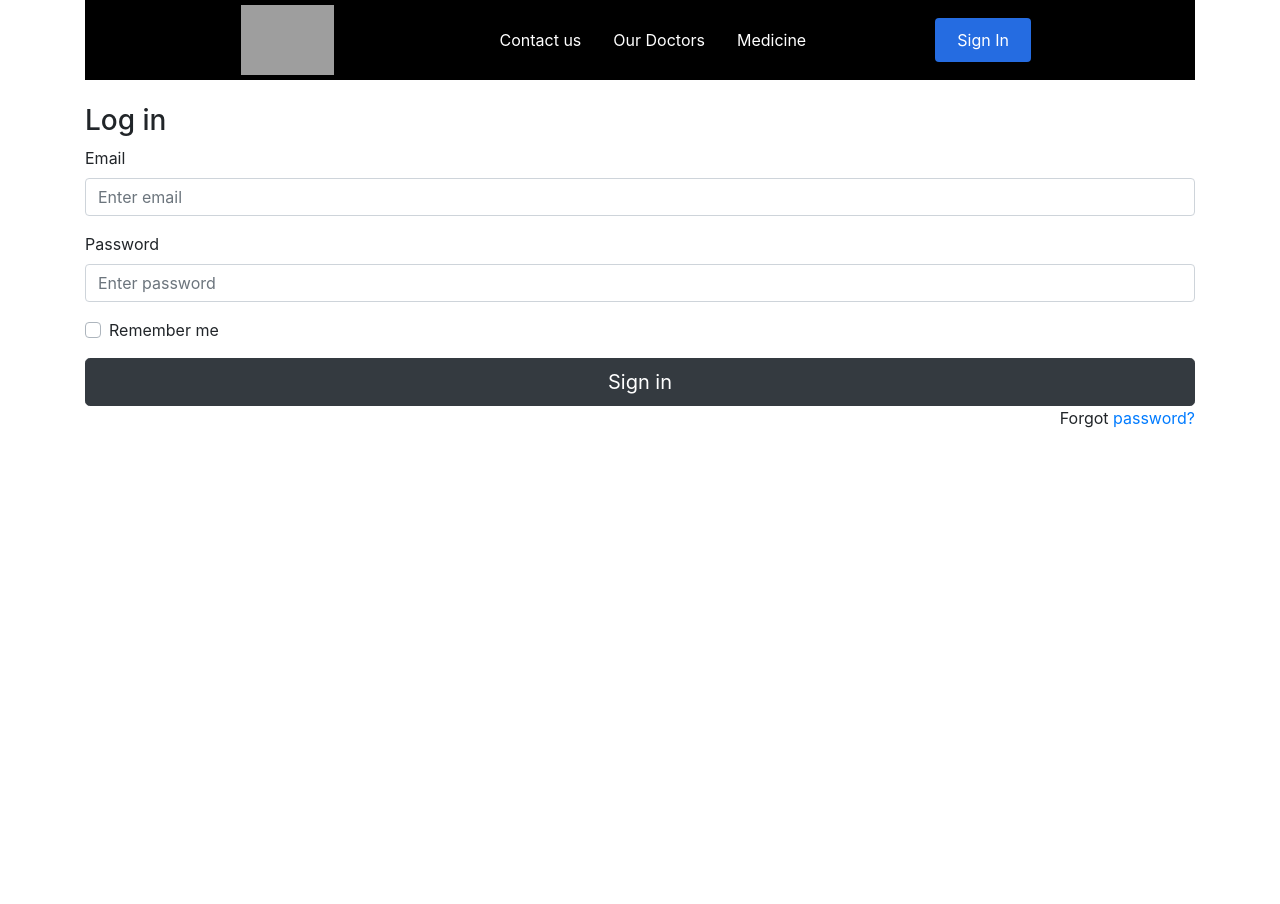
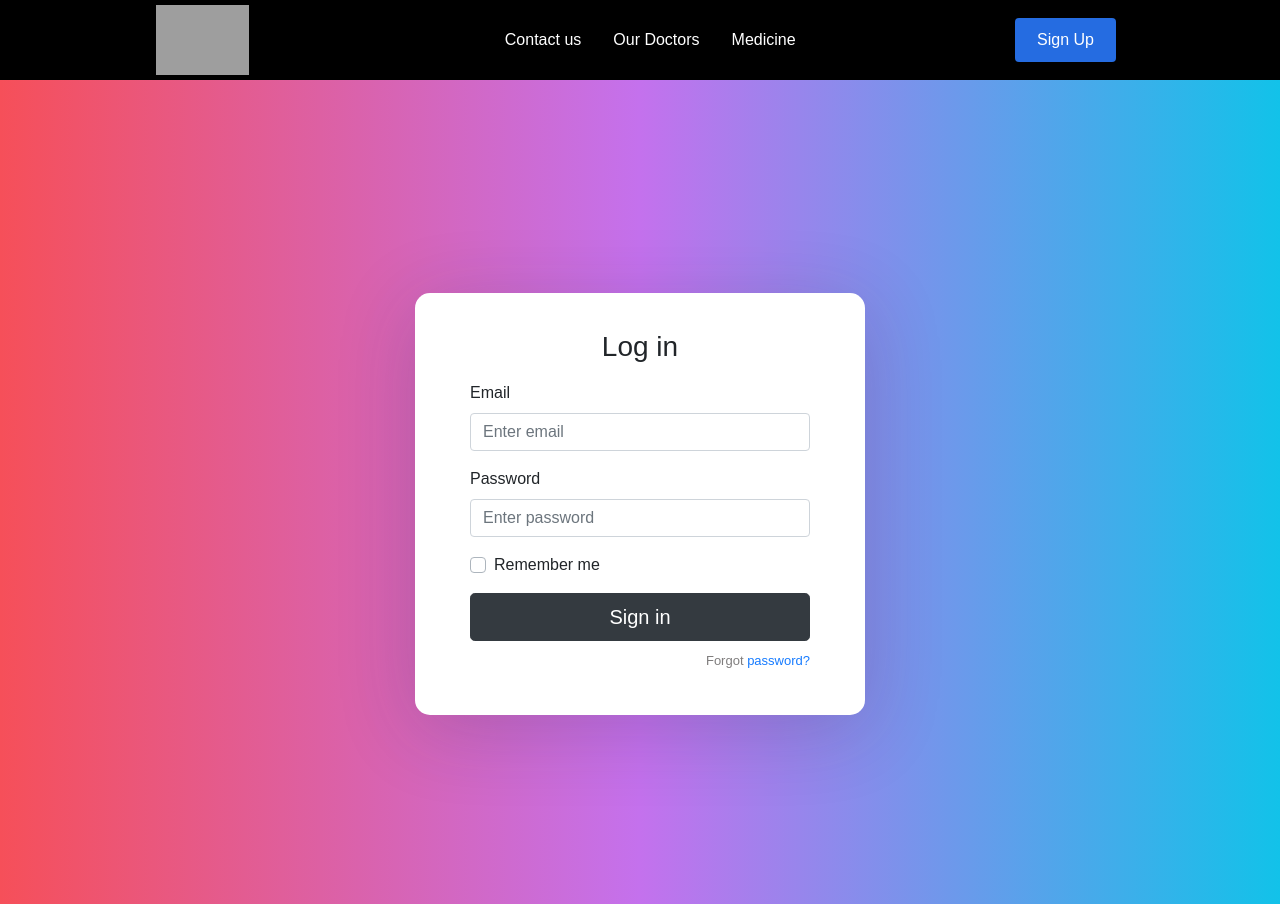
Before and after one commit to TushakarSid/HospitalManagementSystem, a React (Create React App) app: page /login in a window 1280 px wide. Before the commit the page ends 800 px from the top, so only its background shows below. Built offline with nearby package versions, Linux system fonts and the light colour scheme; grey boxes are pictures that could not be loaded.

Commit message:
Styling login and signup component

```diff
--- a/src/App.js
+++ b/src/App.js
@@ -1,6 +1,7 @@
 import React from 'react';
 import '../node_modules/bootstrap/dist/css/bootstrap.min.css';
-import { BrowserRouter as Router, Route} from "react-router-dom";
+import { BrowserRouter as Router, Route } from "react-router-dom";
+import './index.css';
 
 import Mainbar from "./components/Navbar/index.component"
 import Navbar from "./components/navbar.component"
@@ -15,16 +16,22 @@ import SignUp from "./components/signup.component";
 function App() {
   return (
     <Router>
-      <div className="container">
-      <Mainbar />
-      <br/>
-      {/* <Route path="/" component={Mainbar} /> */}
-      <Route path="/list" component={AppointmentList}/>
+      <div className="App">
+        <Mainbar />
+        <br />
+        {/* <Route path="/" component={Mainbar} /> */}
+        {/* <Route path="/list" component={AppointmentList}/>
       <Route path="/edit/:id" component={EditAppointment} />
       <Route path="/create" component={CreateAppointment} />
-      <Route path="/user" component={CreateDoctor} />
-      <Route path="/login" component={Login} />
-      <Route path="/signup" component={SignUp} />
+      <Route path="/user" component={CreateDoctor} /> */}
+
+        <div className="outer">
+          <div className="inner">
+            <Route path="/login" component={Login} />
+            <Route path="/signup" component={SignUp} />
+          </div>
+        </div>
+
       </div>
     </Router>
   );
--- a/src/components/Navbar/index.component.js
+++ b/src/components/Navbar/index.component.js
@@ -28,8 +28,8 @@ const Navbar = () => {
                     </NavLink>
                 </NavMenu>
             <NavBtn>
-                <NavBtnLink to="/login">
-                    Sign In
+                <NavBtnLink to="/SignUp">
+                    Sign Up
                 </NavBtnLink>
             </NavBtn>
             </Nav>
--- a/src/components/signup.component.js
+++ b/src/components/signup.component.js
@@ -28,7 +28,7 @@ export default class SignUp extends Component {
 
                 <button type="submit" className="btn btn-dark btn-lg btn-block">Register</button>
                 <p className="forgot-password text-right">
-                    Already registered <a href="#">log in?</a>
+                    Already registered <a href="/login">log in?</a>
                 </p>
             </form>
         );
--- a/src/index.css
+++ b/src/index.css
@@ -11,3 +11,75 @@ code {
   font-family: source-code-pro, Menlo, Monaco, Consolas, "Courier New",
     monospace;
 }
+
+
+* {
+  box-sizing: border-box;
+}
+
+body {
+  min-height: 100vh;
+  display: flex;
+  font-weight: 400;
+  font-family: sans-serif;
+  background: #12c2e9;  /* fallback for old browsers */
+  background: -webkit-linear-gradient(to right, #f64f59, #c471ed, #12c2e9);  /* Chrome 10-25, Safari 5.1-6 */
+  background: linear-gradient(to right, #f64f59, #c471ed, #12c2e9); /* W3C, IE 10+/ Edge, Firefox 16+, Chrome 26+, Opera 12+, Safari 7+ */
+
+}
+
+body, html, .App, #root, .outer {
+  width: 100%;
+  height: 100%;
+}
+
+.navbar-light {
+  background-color: #ffffff;
+  box-shadow: 0px 14px 80px rgba(34, 35, 58, 0.2);
+}
+
+.outer {
+  display: flex;
+  justify-content: center;
+  flex-direction: column;
+  text-align: left;
+}
+
+ .inner {
+  width: 450px;
+  margin: auto;
+  background: #ffffff;
+  box-shadow: 0px 14px 80px rgba(34, 35, 58, 0.2);
+  padding: 40px 55px 45px 55px;
+  border-radius: 15px;
+  transition: all .3s;
+}
+
+.outer .form-control:focus {
+  border-color: #167bff;
+  box-shadow: none;
+}
+
+.outer h3 {
+  text-align: center;
+  margin: 0;
+  line-height: 1;
+  padding-bottom: 20px;
+}
+
+.custom-control-label {
+  font-weight: 400;
+}
+
+.forgot-password,
+.forgot-password a {
+  text-align: right;
+  font-size: 13px;
+  padding-top: 10px;
+  color: #7f7d7d;
+  margin: 0;
+}
+
+.forgot-password a {
+  color: #167bff;
+}
```
